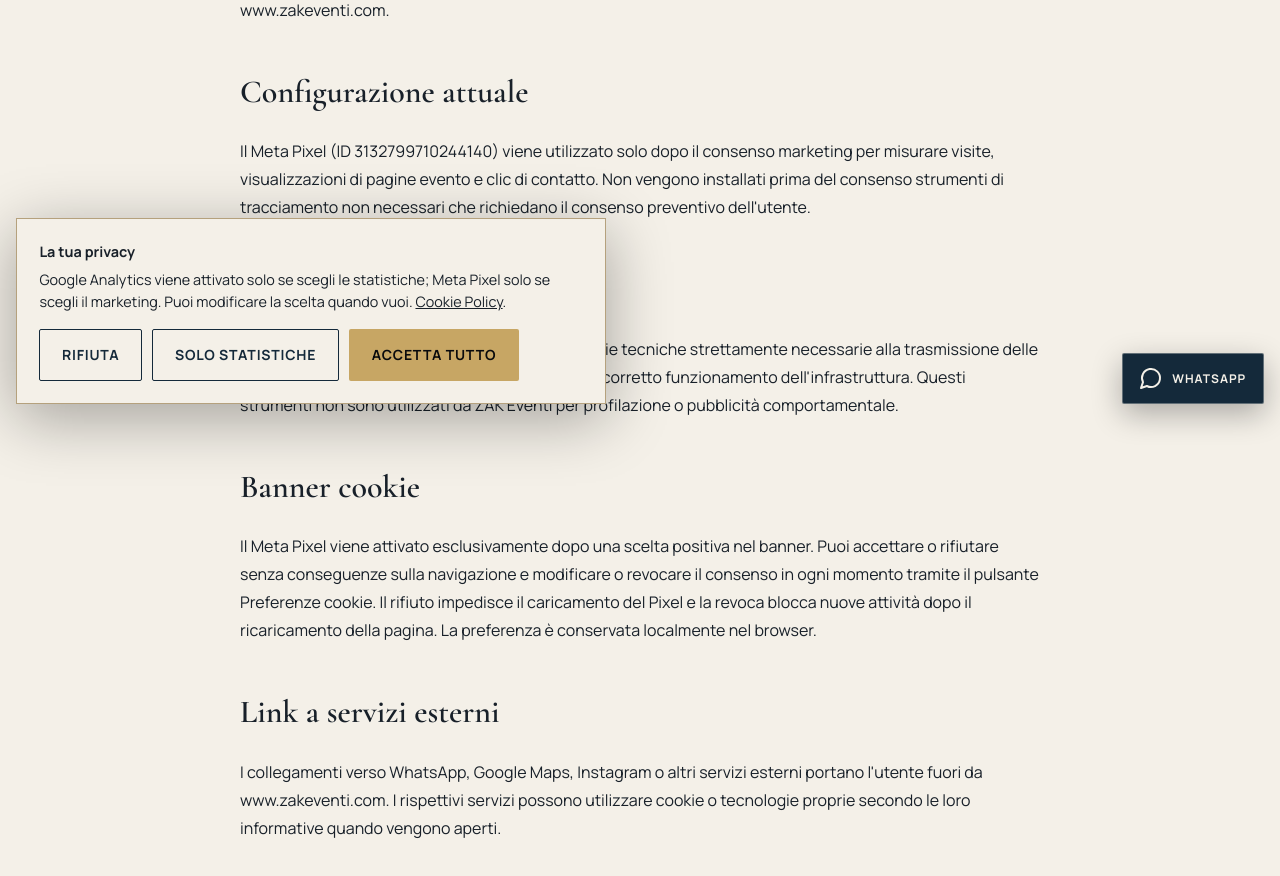
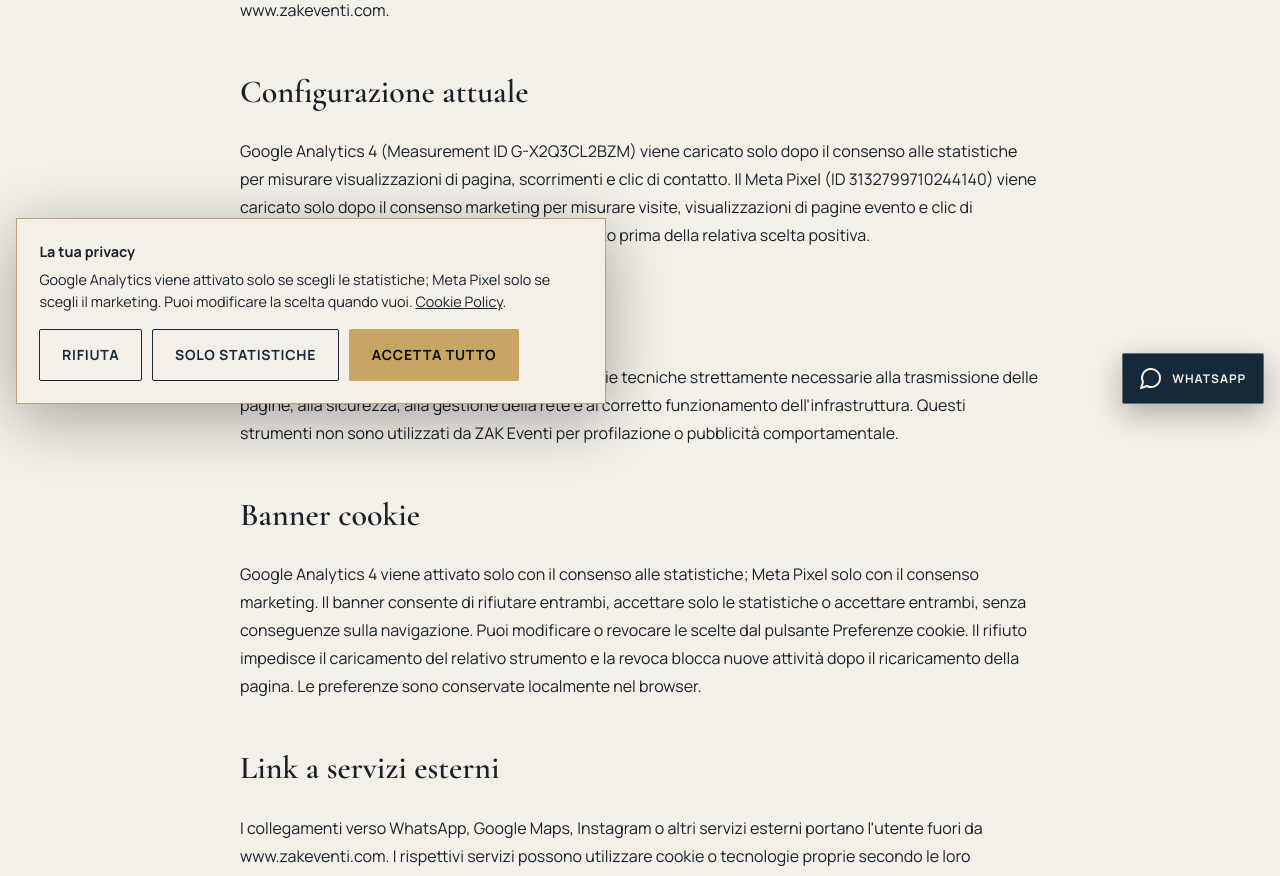
Before and after one commit to antozz996/zak-eventi-vercel, a React (Vite) app: page /cookie-policy in a window 1280 px wide. Shown: the part 380-1256 px from the top of the page. Built offline with nearby package versions, Linux system fonts and the light colour scheme.

Commit message:
docs: disclose consent-gated GA4 data collection

```diff
--- a/src/pages/LegalPage.tsx
+++ b/src/pages/LegalPage.tsx
@@ -73,7 +73,7 @@ export function LegalPage({ type }: { type: "privacy" | "cookie" }) {
 
               <h2>Destinatari e servizi esterni</h2>
               <p>
-                Con il consenso marketing, Meta Platforms può ricevere dati di navigazione, eventi di interazione e identificativi tecnici per misurare le campagne pubblicitarie. Potrebbero verificarsi trasferimenti internazionali, disciplinati dalle garanzie applicabili. I dati tecnici possono essere trattati dai fornitori dell'infrastruttura di hosting, rete e
+                Con il consenso alle statistiche, Google Analytics 4 (Measurement ID G-X2Q3CL2BZM) può ricevere dati tecnici e di navigazione, come visualizzazioni di pagina, scorrimenti e interazioni di contatto, per misurare l'utilizzo del sito. Il tag GA4 viene caricato solo dopo il consenso alle statistiche. Con il consenso marketing, Meta Platforms può ricevere dati di navigazione, eventi di interazione e identificativi tecnici per misurare le campagne pubblicitarie. Potrebbero verificarsi trasferimenti internazionali, disciplinati dalle garanzie applicabili. I dati tecnici possono essere trattati dai fornitori dell'infrastruttura di hosting, rete e
                 sicurezza nei limiti necessari all'erogazione del servizio. Se l'utente sceglie di aprire
                 WhatsApp, Google Maps, Instagram o altri servizi esterni, il trattamento successivo è regolato
                 anche dalle informative dei rispettivi fornitori.
@@ -117,9 +117,7 @@ export function LegalPage({ type }: { type: "privacy" | "cookie" }) {
 
               <h2>Configurazione attuale</h2>
               <p>
-                Il Meta Pixel (ID 3132799710244140) viene utilizzato solo dopo il consenso marketing per misurare visite, visualizzazioni di pagine evento e clic di contatto.
-                Non vengono installati prima del consenso strumenti di tracciamento non necessari che richiedano
-                il consenso preventivo dell'utente.
+                Google Analytics 4 (Measurement ID G-X2Q3CL2BZM) viene caricato solo dopo il consenso alle statistiche per misurare visualizzazioni di pagina, scorrimenti e clic di contatto. Il Meta Pixel (ID 3132799710244140) viene caricato solo dopo il consenso marketing per misurare visite, visualizzazioni di pagine evento e clic di contatto. Nessuno dei due strumenti viene caricato prima della relativa scelta positiva.
               </p>
 
               <h2>Strumenti tecnici</h2>
@@ -132,11 +130,7 @@ export function LegalPage({ type }: { type: "privacy" | "cookie" }) {
 
               <h2>Banner cookie</h2>
               <p>
-                Il Meta Pixel viene attivato esclusivamente dopo una scelta positiva nel banner.
-                Puoi accettare o rifiutare senza conseguenze sulla navigazione e modificare o revocare
-                il consenso in ogni momento tramite il pulsante Preferenze cookie.
-                Il rifiuto impedisce il caricamento del Pixel e la revoca blocca nuove attività
-                dopo il ricaricamento della pagina. La preferenza è conservata localmente nel browser.
+                Google Analytics 4 viene attivato solo con il consenso alle statistiche; Meta Pixel solo con il consenso marketing. Il banner consente di rifiutare entrambi, accettare solo le statistiche o accettare entrambi, senza conseguenze sulla navigazione. Puoi modificare o revocare le scelte dal pulsante Preferenze cookie. Il rifiuto impedisce il caricamento del relativo strumento e la revoca blocca nuove attività dopo il ricaricamento della pagina. Le preferenze sono conservate localmente nel browser.
               </p>
 
               <h2>Link a servizi esterni</h2>
```
